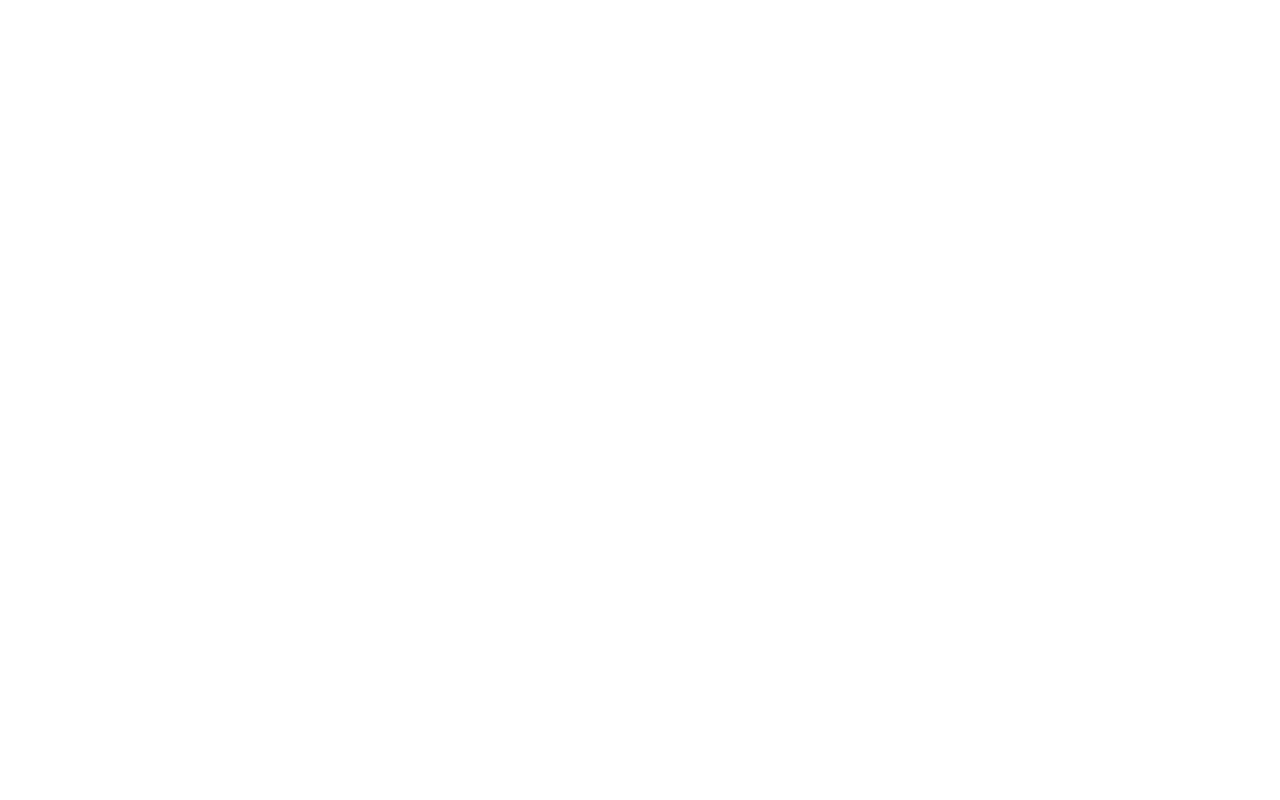
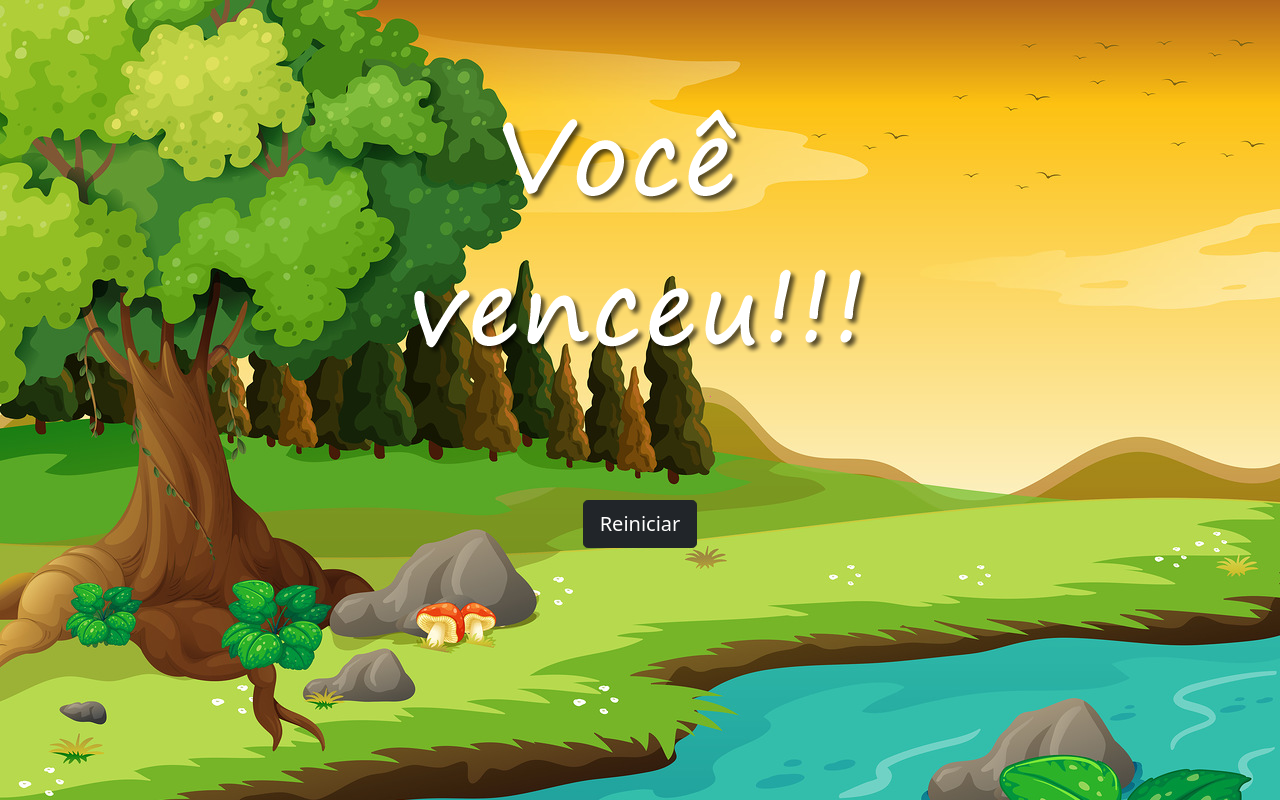
Before and after one commit to rldrodrigo/mata-mosquito, a plain HTML site: page vitoria.html in a window 1280 px wide. Drawn offline with nearby package versions, Linux system fonts and the light colour scheme.

Commit message:
Criação da página de vitória

```diff
--- a/vitoria.html
+++ b/vitoria.html
@@ -0,0 +1,35 @@
+<!DOCTYPE html>
+<html>
+
+<head>
+    <title>
+        Mata Mosquito
+    </title>
+    <link href="https://cdn.jsdelivr.net/npm/bootstrap@5.1.1/dist/css/bootstrap.min.css" rel="stylesheet"
+        integrity="sha384-F3w7mX95PdgyTmZZMECAngseQB83DfGTowi0iMjiWaeVhAn4FJkqJByhZMI3AhiU" crossorigin="anonymous">
+    <link rel="stylesheet" href="css/estilo.css">
+</head>
+
+<body>
+    <div class="container">
+        <div class="row">
+            <div class="col">
+                <div class="d-flex justify-content-center">
+                    <img src="img/vitoria.png" />
+                </div>
+            </div>
+        </div>
+
+        <div class="row">
+            <div class="col">
+                <div class="d-flex justify-content-center">
+                    <button type="button" class="btn btn-dark btn-lg" onclick="window.location.href = 'app.html'">
+                        Reiniciar </button>
+                </div>
+            </div>
+        </div>
+
+    </div>
+</body>
+
+</html>
```
Also changed, not shown: fim_de_jogo.html (+1 -1 lines), app.html (renamed from index.html).
